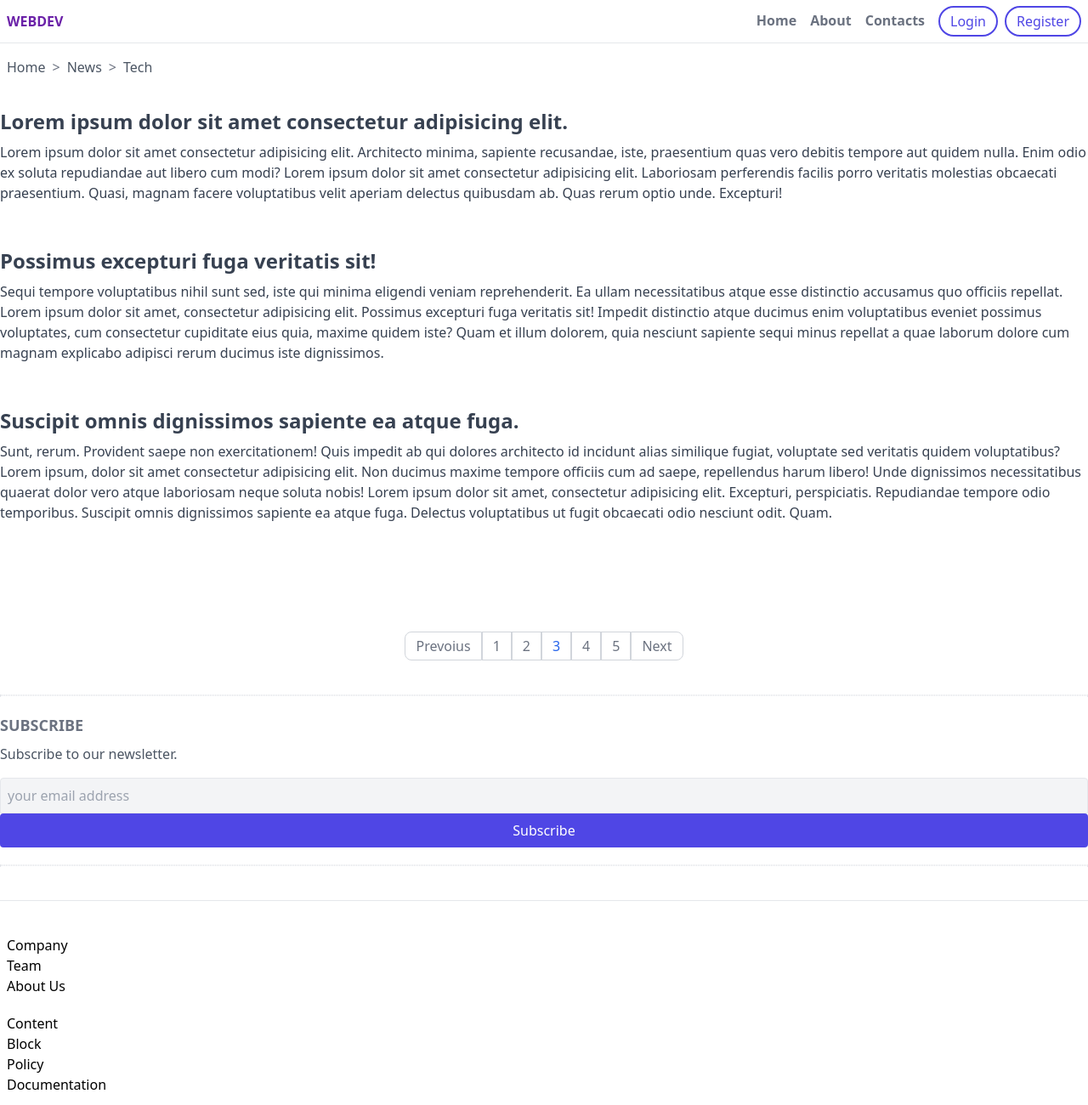
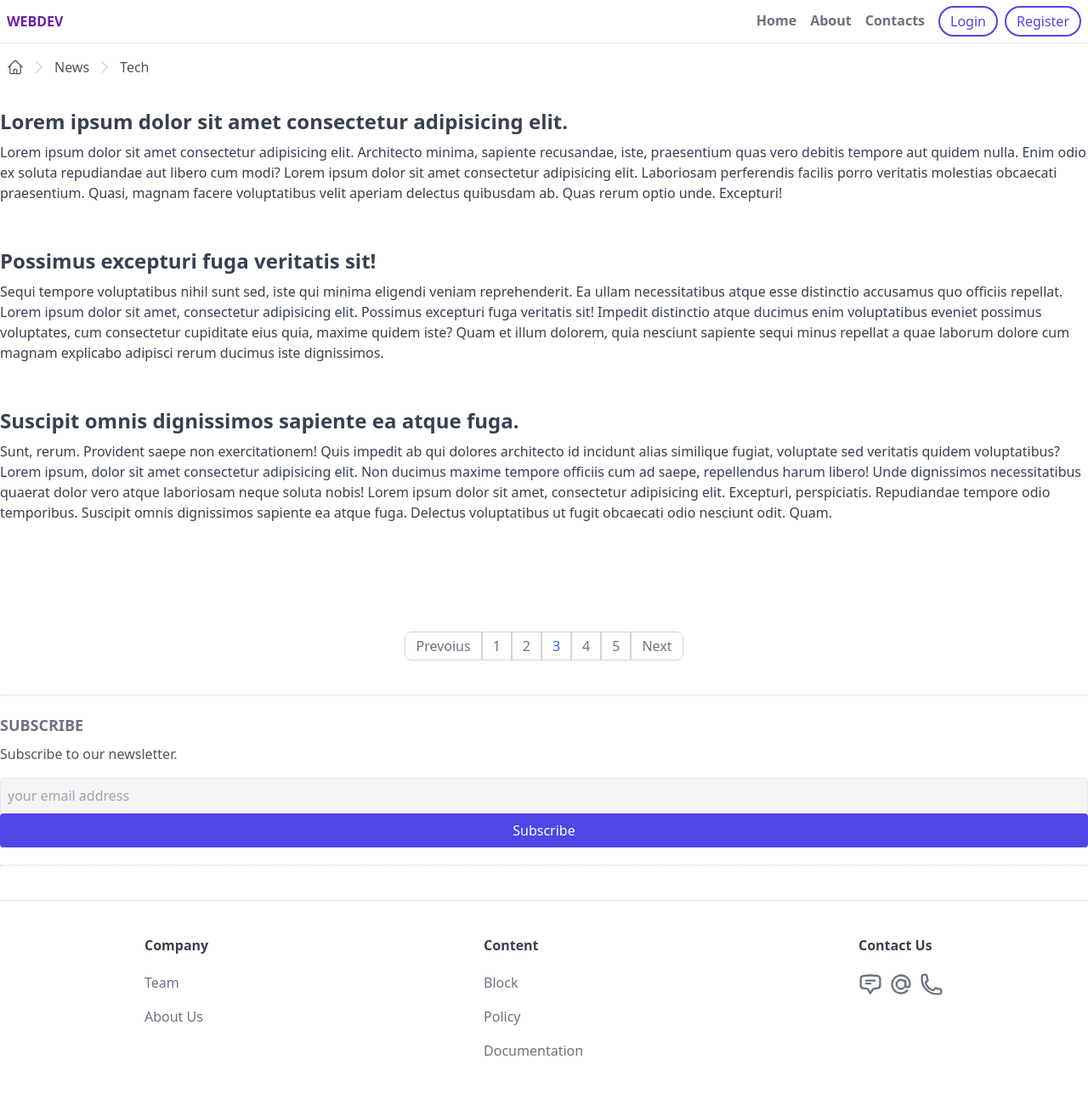
Before and after one commit to varlog762/tailwindcss-webdev, a website: page index.html in a window 1280 px wide. Shown: the whole page at 85% size. Drawn offline with Linux system fonts and the light colour scheme.

Commit message:
feat: add lesson-08 (Icons) code

```diff
--- a/index.html
+++ b/index.html
@@ -29,10 +29,26 @@
     <!-- breadcrumbs -->
     <div class="px-2 flex items-center">
       <div class="py-4 overflow-y-auto whitespace-nowrap flex items-center">
-        <a class="text-gray-600 hover:text-gray-900" href="#">Home</a>
-        <span class="mx-2 text-gray-500">&gt;</span>
+        <a class="text-gray-600 hover:text-gray-900" href="#">
+          <svg xmlns="http://www.w3.org/2000/svg" fill="none" viewBox="0 0 24 24" stroke-width="1.5"
+            stroke="currentColor" class="w-5 h-5">
+            <path stroke-linecap="round" stroke-linejoin="round"
+              d="m2.25 12 8.954-8.955c.44-.439 1.152-.439 1.591 0L21.75 12M4.5 9.75v10.125c0 .621.504 1.125 1.125 1.125H9.75v-4.875c0-.621.504-1.125 1.125-1.125h2.25c.621 0 1.125.504 1.125 1.125V21h4.125c.621 0 1.125-.504 1.125-1.125V9.75M8.25 21h8.25" />
+          </svg>
+        </a>
+        <span class="mx-2 text-gray-300">
+          <svg xmlns="http://www.w3.org/2000/svg" fill="none" viewBox="0 0 24 24" stroke-width="1.5"
+            stroke="currentColor" class="w-5 h-5">
+            <path stroke-linecap="round" stroke-linejoin="round" d="m8.25 4.5 7.5 7.5-7.5 7.5" />
+          </svg>
+        </span>
         <a class="text-gray-600 hover:text-gray-900" href="#">News</a>
-        <span class="mx-2 text-gray-500">&gt;</span>
+        <span class="mx-2 text-gray-300">
+          <svg xmlns="http://www.w3.org/2000/svg" fill="none" viewBox="0 0 24 24" stroke-width="1.5"
+            stroke="currentColor" class="w-5 h-5">
+            <path stroke-linecap="round" stroke-linejoin="round" d="m8.25 4.5 7.5 7.5-7.5 7.5" />
+          </svg>
+        </span>
         <a class="text-gray-600 hover:text-gray-900" href="#">Tech</a>
       </div>
     </div>
@@ -124,9 +140,9 @@
   </main>
   <!-- footer -->
   <footer class="border-t mt-10 py-10 px-2">
-    <div>
+    <div class="flex justify-around">
       <div class="mb-5">
-        <h6>Company</h6>
+        <h6 class="font-semibold text-gray-700 mb-3">Company</h6>
         <ul>
           <li><a class="footer-link" href="#">Team</a></li>
           <li><a class="footer-link" href="#">About Us</a></li>
@@ -134,11 +150,41 @@
       </div>
 
       <div>
-        <h6>Content</h6>
+        <h6 class="font-semibold text-gray-700 mb-3">Content</h6>
         <ul>
           <li><a class="footer-link" href="#">Block</a></li>
           <li><a class="footer-link" href="#">Policy</a></li>
           <li><a class="footer-link" href="#">Documentation</a></li>
+        </ul>
+      </div>
+
+      <div>
+        <h6 class="font-semibold text-gray-700 mb-3">Contact Us</h6>
+        <ul class="flex">
+          <li class="mr-2"><a class="footer-link" href="#">
+              <svg xmlns="http://www.w3.org/2000/svg" fill="none" viewBox="0 0 24 24" stroke-width="1.5"
+                stroke="currentColor" class="w-7 h-7 stroke-2">
+                <path stroke-linecap="round" stroke-linejoin="round"
+                  d="M7.5 8.25h9m-9 3H12m-9.75 1.51c0 1.6 1.123 2.994 2.707 3.227 1.129.166 2.27.293 3.423.379.35.026.67.21.865.501L12 21l2.755-4.133a1.14 1.14 0 0 1 .865-.501 48.172 48.172 0 0 0 3.423-.379c1.584-.233 2.707-1.626 2.707-3.228V6.741c0-1.602-1.123-2.995-2.707-3.228A48.394 48.394 0 0 0 12 3c-2.392 0-4.744.175-7.043.513C3.373 3.746 2.25 5.14 2.25 6.741v6.018Z" />
+              </svg>
+            </a>
+          </li>
+          <li class="mr-2"><a class="footer-link" href="#">
+              <svg xmlns="http://www.w3.org/2000/svg" fill="none" viewBox="0 0 24 24" stroke-width="1.5"
+                stroke="currentColor" class="w-7 h-7 stroke-2">
+                <path stroke-linecap="round" stroke-linejoin="round"
+                  d="M16.5 12a4.5 4.5 0 1 1-9 0 4.5 4.5 0 0 1 9 0Zm0 0c0 1.657 1.007 3 2.25 3S21 13.657 21 12a9 9 0 1 0-2.636 6.364M16.5 12V8.25" />
+              </svg>
+            </a>
+          </li>
+          <li><a class="footer-link" href="#">
+              <svg xmlns="http://www.w3.org/2000/svg" fill="none" viewBox="0 0 24 24" stroke-width="1.5"
+                stroke="currentColor" class="w-7 h-7 stroke-2">
+                <path stroke-linecap="round" stroke-linejoin="round"
+                  d="M2.25 6.75c0 8.284 6.716 15 15 15h2.25a2.25 2.25 0 0 0 2.25-2.25v-1.372c0-.516-.351-.966-.852-1.091l-4.423-1.106c-.44-.11-.902.055-1.173.417l-.97 1.293c-.282.376-.769.542-1.21.38a12.035 12.035 0 0 1-7.143-7.143c-.162-.441.004-.928.38-1.21l1.293-.97c.363-.271.527-.734.417-1.173L6.963 3.102a1.125 1.125 0 0 0-1.091-.852H4.5A2.25 2.25 0 0 0 2.25 4.5v2.25Z" />
+              </svg>
+            </a>
+          </li>
         </ul>
       </div>
     </div>
--- a/src/main.css
+++ b/src/main.css
@@ -18,5 +18,5 @@
 }
 
 .footer-link {
-  @apply inline-block text-grey-500 py-2 hover:underline  decoration-gray-700 underline-offset-2
+  @apply inline-block text-gray-500 py-2 hover:underline  decoration-gray-700 underline-offset-2
 }
```
Also changed, not shown: public/styles.css.
